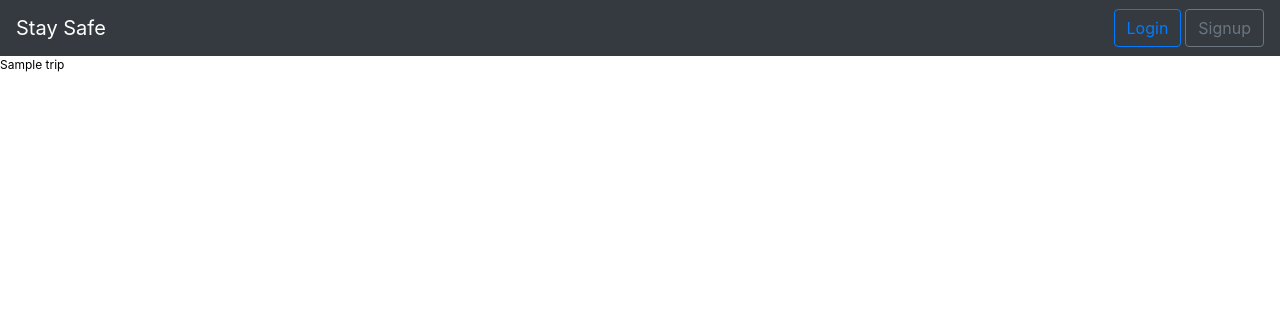
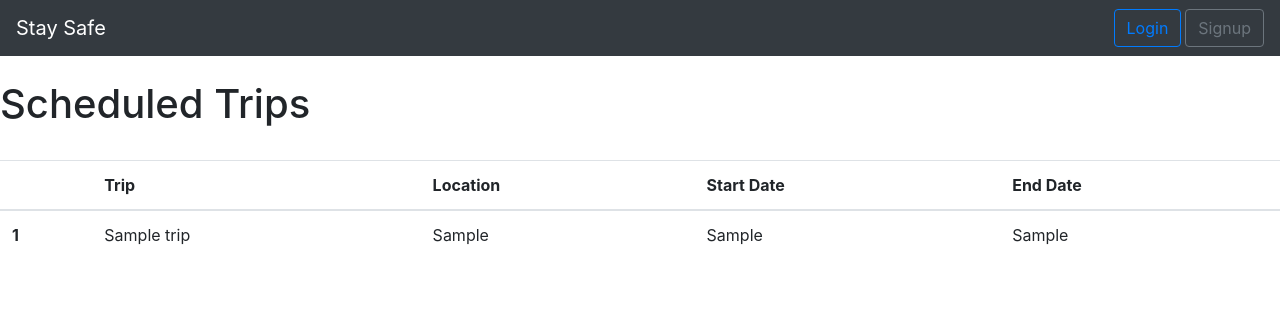
Before and after one commit to srivardhansajja/stay-safe, a Django app: template templates/trip_page.html in a window 1280 px wide. Shown: the top 316 px of the page. Run offline with Django 3.2, Linux system fonts and the light colour scheme; the template is opened without the code that fills it: most values are stand-ins (such as "Sample title", 1, 10 or a date in 2020); some libraries are stand-ins or nearby versions.

Commit message:
Added a table to organize trip fields

```diff
--- a/apps/pages/models.py
+++ b/apps/pages/models.py
@@ -5,9 +5,8 @@ from apps.accounts.models import CustomAccount
 
 class Trip(models.Model):
     trip_owner = models.ForeignKey(CustomAccount,
-                        on_delete=models.CASCADE,
-                        related_name='trips'
-    )
+                                   on_delete=models.CASCADE,
+                                   related_name='trips')
     trip_location = models.CharField(max_length=30)
     trip_name = models.CharField(max_length=30)
     trip_start = models.DateTimeField()
--- a/templates/home.html
+++ b/templates/home.html
@@ -14,7 +14,7 @@
         <!-- Create a trip -->
         <form id="trip_options" class="form-inline ml-auto">
             <div class="col-md-4 center-block">
-            <a href="{% url 'trip_create' %}" class="btn btn-outline-secondary btn-md mr-1" \
+            <a href="{% url 'trip_list' %}" class="btn btn-outline-secondary btn-md mr-1" \
                 role="button" aria-pressed="true">
                 Create a Trip
             </a>
--- a/templates/trip_page.html
+++ b/templates/trip_page.html
@@ -1,10 +1,32 @@
 <!-- templates/trip_page.html -->
-
 {% extends '_base.html' %}
 
 {% block content %}
 
-{% for trip in object_list %}
-    <p>{{ trip.trip_name }}</p>
-{% endfor %}
+    <br><h1>Scheduled Trips</h1><br>
+
+    <!-- Trip table -->
+    <table class="table table-hover">
+        <thead>
+            <tr>
+                <th scope="col"></th>
+                <th scope="col">Trip</th>
+                <th scope="col">Location</th>
+                <th scope="col">Start Date</th>
+                <th scope="col">End Date</th>
+            </tr>
+        </thead>
+        {% for trip in object_list %}
+            <tbody>
+                <tr>
+                    <th scope="row">{{ forloop.counter }}</th>
+                    <td>{{ trip.trip_name }}</td>
+                    <td>{{ trip.trip_location }}</td>
+                    <td>{{ trip.trip_start }}</td>
+                    <td>{{ trip.trip_end }}</td>
+                </tr>
+            </tbody>
+        {% endfor %}
+    </table>
+
 {% endblock %}
```
